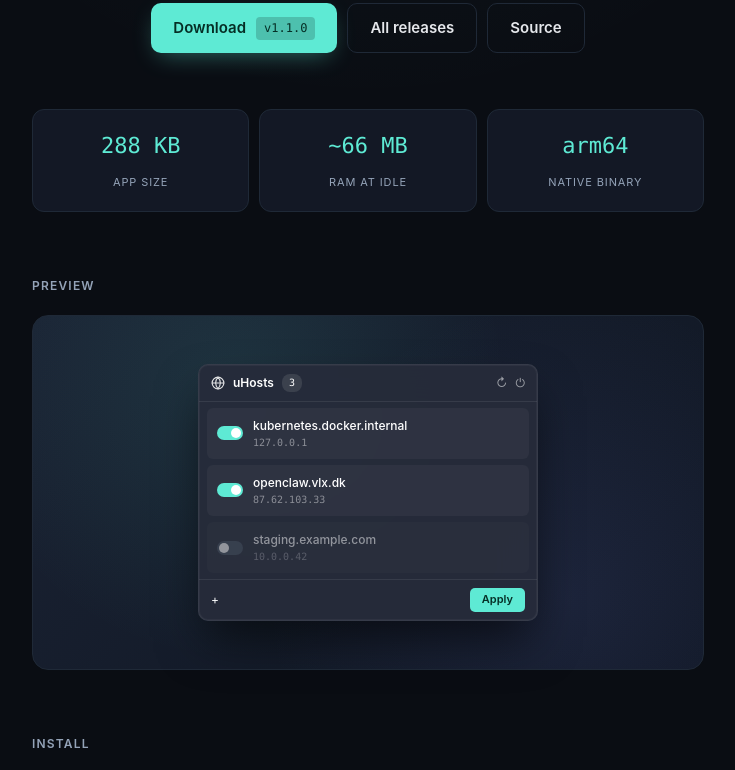
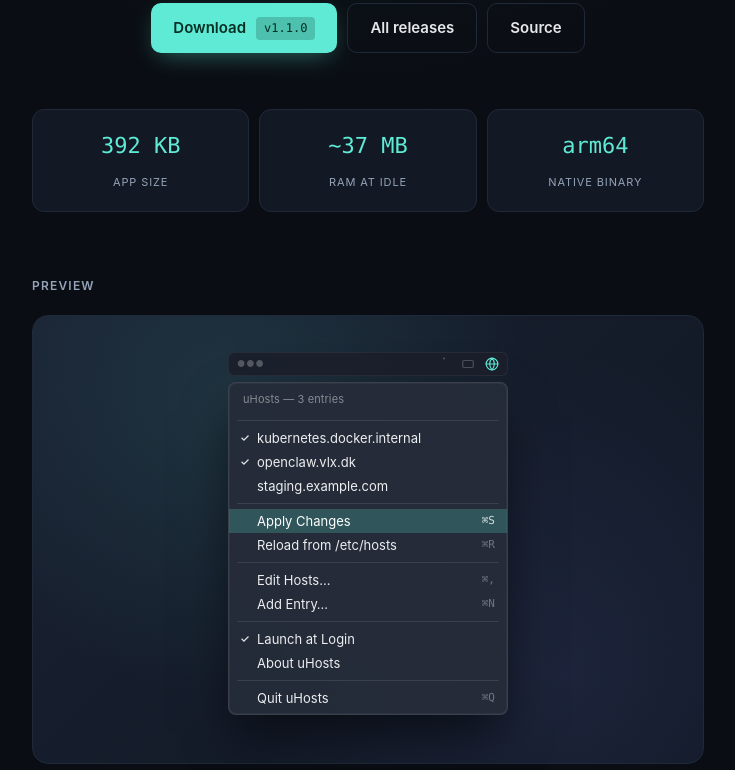
Before and after one commit to vLX42/uHosts, a plain HTML site: page website/index.html in a window 1280 px wide. Shown: the part 375-1145 px from the top of the page, without its empty margins (272-1007 px from the left). Drawn offline with Linux system fonts and the light colour scheme.

Commit message:
Add bump.sh; reflect AppKit refactor on site and in README
- bump.sh: one-shot version replacement across Info.plist (Short +
  build), release.sh, website/index.html and README.md
- Website: stats now show 392 KB / ~37 MB / arm64; features list
  mentions launch-at-login and the AppKit menu architecture
- Preview mockup redrawn as a native NSMenu dropdown beneath a
  simulated menu-bar strip — matches the actual UX since 1.1.0
- README: memory stats, features, project layout, and release flow all
  updated; release section now uses bump.sh

```diff
--- a/website/index.html
+++ b/website/index.html
@@ -162,94 +162,100 @@
     margin: 64px 0 20px;
   }
 
-  /* --- Preview (mock popover) --- */
+  /* --- Preview (mock NSMenu) --- */
   .mock {
     background:
       radial-gradient(circle at 30% 20%, rgba(94, 234, 212, 0.1), transparent 50%),
       radial-gradient(circle at 80% 80%, rgba(129, 140, 248, 0.1), transparent 50%),
       linear-gradient(135deg, #1a2233 0%, #0f1622 100%);
-    padding: 48px 16px;
+    padding: 36px 16px 48px;
     border-radius: 16px;
     border: 1px solid var(--border);
     display: flex;
-    justify-content: center;
+    flex-direction: column;
+    align-items: center;
+    gap: 6px;
   }
-  .popover {
-    width: 340px;
-    background: rgba(38, 44, 58, 0.95);
+  .menubar {
+    width: 280px;
+    height: 24px;
+    background: rgba(28, 32, 44, 0.9);
     backdrop-filter: blur(20px);
     -webkit-backdrop-filter: blur(20px);
-    border-radius: 10px;
-    border: 1px solid rgba(255, 255, 255, 0.08);
+    border-radius: 6px;
+    border: 1px solid rgba(255, 255, 255, 0.06);
+    display: flex;
+    align-items: center;
+    justify-content: flex-end;
+    padding: 0 8px;
+    gap: 10px;
+  }
+  .menubar .traffic {
+    font-size: 9px;
+    letter-spacing: 1px;
+    color: rgba(255,255,255,0.25);
+    margin-right: auto;
+  }
+  .menubar .mb-icon {
+    width: 14px; height: 14px;
+    opacity: 0.55;
+  }
+  .menubar .mb-icon.active {
+    opacity: 1;
+    color: var(--accent);
+  }
+  .nsmenu {
+    width: 280px;
+    background: rgba(38, 44, 58, 0.96);
+    backdrop-filter: blur(24px);
+    -webkit-backdrop-filter: blur(24px);
+    border-radius: 8px;
+    border: 1px solid rgba(255, 255, 255, 0.1);
     box-shadow: 0 24px 48px -8px rgba(0,0,0,0.6), 0 0 0 1px rgba(255,255,255,0.04) inset;
-    color: white;
-    font-size: 12px;
+    color: rgba(255, 255, 255, 0.92);
+    font-size: 13px;
+    padding: 4px 0;
     overflow: hidden;
   }
-  .popover .bar {
-    padding: 8px 12px;
+  .ns-header {
+    padding: 4px 14px 6px;
+    font-size: 11px;
+    color: rgba(255,255,255,0.45);
+    letter-spacing: 0.01em;
+  }
+  .ns-item {
+    padding: 3px 12px 3px 28px;
+    position: relative;
     display: flex;
+    justify-content: space-between;
     align-items: center;
-    gap: 8px;
-    border-bottom: 1px solid rgba(255, 255, 255, 0.08);
+    line-height: 18px;
   }
-  .popover .bar svg { width: 14px; height: 14px; opacity: 0.85; }
-  .popover .bar .title { font-weight: 600; font-size: 12px; }
-  .popover .bar .badge {
+  .ns-item.checked::before {
+    content: "✓";
+    position: absolute;
+    left: 11px;
+    color: rgba(255,255,255,0.85);
+    font-size: 11px;
+    font-weight: 600;
+  }
+  .ns-item.hover {
+    background: rgba(94, 234, 212, 0.22);
+    color: white;
+  }
+  .ns-item.hover.checked::before { color: white; }
+  .ns-sep {
+    height: 1px;
     background: rgba(255,255,255,0.1);
-    padding: 1px 7px;
-    border-radius: 8px;
-    font-size: 10px;
+    margin: 5px 8px;
+  }
+  .kbd {
     font-family: var(--mono);
+    font-size: 11px;
+    color: rgba(255,255,255,0.35);
+    margin-left: 12px;
   }
-  .popover .bar .spacer { flex: 1; }
-  .popover .bar .icon { opacity: 0.55; font-size: 12px; }
-  .popover .row {
-    padding: 8px 10px;
-    margin: 6px 8px;
-    border-radius: 6px;
-    display: flex;
-    align-items: center;
-    gap: 10px;
-    background: rgba(255,255,255,0.04);
-  }
-  .popover .row.disabled { opacity: 0.5; }
-  .switch {
-    width: 26px; height: 14px;
-    background: var(--accent);
-    border-radius: 14px;
-    position: relative;
-    flex-shrink: 0;
-  }
-  .switch.off { background: #4b5563; }
-  .switch::after {
-    content: "";
-    position: absolute;
-    width: 10px; height: 10px;
-    background: white;
-    border-radius: 50%;
-    top: 2px;
-    right: 2px;
-  }
-  .switch.off::after { right: auto; left: 2px; }
-  .host { flex: 1; min-width: 0; }
-  .host .h1 { font-weight: 500; font-size: 12px; }
-  .host .h2 { font-family: var(--mono); font-size: 10px; color: rgba(255,255,255,0.45); }
-  .popover .foot {
-    padding: 8px 12px;
-    border-top: 1px solid rgba(255,255,255,0.08);
-    display: flex;
-    align-items: center;
-    gap: 8px;
-  }
-  .pill {
-    background: var(--accent);
-    color: #052e25;
-    padding: 3px 12px;
-    border-radius: 5px;
-    font-weight: 600;
-    font-size: 11px;
-  }
+  .ns-item.hover .kbd { color: rgba(255,255,255,0.8); }
 
   /* --- Steps --- */
   ol.steps {
@@ -349,7 +355,7 @@
     .tagline { font-size: 16px; }
     .stats { grid-template-columns: 1fr; }
     ul.features { grid-template-columns: 1fr; }
-    .popover { width: 100%; max-width: 320px; }
+    .menubar, .nsmenu { width: 100%; max-width: 300px; }
   }
 </style>
 </head>
@@ -379,11 +385,11 @@
 
     <div class="stats">
       <div class="stat">
-        <span class="num">288 KB</span>
+        <span class="num">392 KB</span>
         <span class="lbl">App size</span>
       </div>
       <div class="stat">
-        <span class="num">~66 MB</span>
+        <span class="num">~37 MB</span>
         <span class="lbl">RAM at idle</span>
       </div>
       <div class="stat">
@@ -395,45 +401,33 @@
 
   <h2>Preview</h2>
   <div class="mock">
-    <div class="popover">
-      <div class="bar">
-        <svg viewBox="0 0 24 24" fill="none" stroke="white" stroke-width="2" stroke-linecap="round" stroke-linejoin="round">
-          <circle cx="12" cy="12" r="10"/>
-          <line x1="2" y1="12" x2="22" y2="12"/>
-          <path d="M12 2a15.3 15.3 0 0 1 4 10 15.3 15.3 0 0 1-4 10 15.3 15.3 0 0 1-4-10 15.3 15.3 0 0 1 4-10z"/>
-        </svg>
-        <span class="title">uHosts</span>
-        <span class="badge">3</span>
-        <span class="spacer"></span>
-        <span class="icon">↻</span>
-        <span class="icon">⏻</span>
-      </div>
-      <div class="row">
-        <div class="switch"></div>
-        <div class="host">
-          <div class="h1">kubernetes.docker.internal</div>
-          <div class="h2">127.0.0.1</div>
-        </div>
-      </div>
-      <div class="row">
-        <div class="switch"></div>
-        <div class="host">
-          <div class="h1">openclaw.vlx.dk</div>
-          <div class="h2">87.62.103.33</div>
-        </div>
-      </div>
-      <div class="row disabled">
-        <div class="switch off"></div>
-        <div class="host">
-          <div class="h1">staging.example.com</div>
-          <div class="h2">10.0.0.42</div>
-        </div>
-      </div>
-      <div class="foot">
-        <span class="icon">+</span>
-        <span class="spacer" style="flex:1;"></span>
-        <span class="pill">Apply</span>
-      </div>
+    <div class="menubar">
+      <span class="traffic">●●●</span>
+      <svg class="mb-icon" viewBox="0 0 24 24" fill="none" stroke="currentColor" stroke-width="2" stroke-linecap="round" stroke-linejoin="round" style="color: rgba(255,255,255,0.4);"><circle cx="12" cy="2.5" r="0.8" fill="currentColor"/></svg>
+      <svg class="mb-icon" viewBox="0 0 24 24" fill="none" stroke="currentColor" stroke-width="2" stroke-linecap="round" stroke-linejoin="round" style="color: rgba(255,255,255,0.4);"><rect x="3" y="6" width="18" height="12" rx="2"/></svg>
+      <svg class="mb-icon active" viewBox="0 0 24 24" fill="none" stroke="currentColor" stroke-width="2" stroke-linecap="round" stroke-linejoin="round">
+        <circle cx="12" cy="12" r="10"/>
+        <line x1="2" y1="12" x2="22" y2="12"/>
+        <path d="M12 2a15.3 15.3 0 0 1 4 10 15.3 15.3 0 0 1-4 10 15.3 15.3 0 0 1-4-10 15.3 15.3 0 0 1 4-10z"/>
+      </svg>
+    </div>
+    <div class="nsmenu">
+      <div class="ns-header">uHosts — 3 entries</div>
+      <div class="ns-sep"></div>
+      <div class="ns-item checked">kubernetes.docker.internal</div>
+      <div class="ns-item checked">openclaw.vlx.dk</div>
+      <div class="ns-item">staging.example.com</div>
+      <div class="ns-sep"></div>
+      <div class="ns-item hover">Apply Changes<span class="kbd">⌘S</span></div>
+      <div class="ns-item">Reload from /etc/hosts<span class="kbd">⌘R</span></div>
+      <div class="ns-sep"></div>
+      <div class="ns-item">Edit Hosts…<span class="kbd">⌘,</span></div>
+      <div class="ns-item">Add Entry…<span class="kbd">⌘N</span></div>
+      <div class="ns-sep"></div>
+      <div class="ns-item checked">Launch at Login</div>
+      <div class="ns-item">About uHosts</div>
+      <div class="ns-sep"></div>
+      <div class="ns-item">Quit uHosts<span class="kbd">⌘Q</span></div>
     </div>
   </div>
 
@@ -461,12 +455,13 @@
 
   <h2>What it does</h2>
   <ul class="features">
-    <li>Toggle hosts on/off with a switch</li>
+    <li>Toggle hosts on/off from the menu bar with one click</li>
+    <li>Launch at login (optional, via macOS Login Items)</li>
     <li>Imports your existing <code>/etc/hosts</code> on first launch</li>
     <li>Backs up the original before the first write</li>
     <li>Lives in the menu bar, no Dock icon</li>
     <li>Compatible with iHosts (standard hosts format)</li>
-    <li>SwiftUI + AppKit, no Electron, no web view</li>
+    <li>Native AppKit menu + SwiftUI editor, no Electron</li>
   </ul>
 
   <h2>Requirements</h2>
```
Also changed, not shown: 2 other files.
